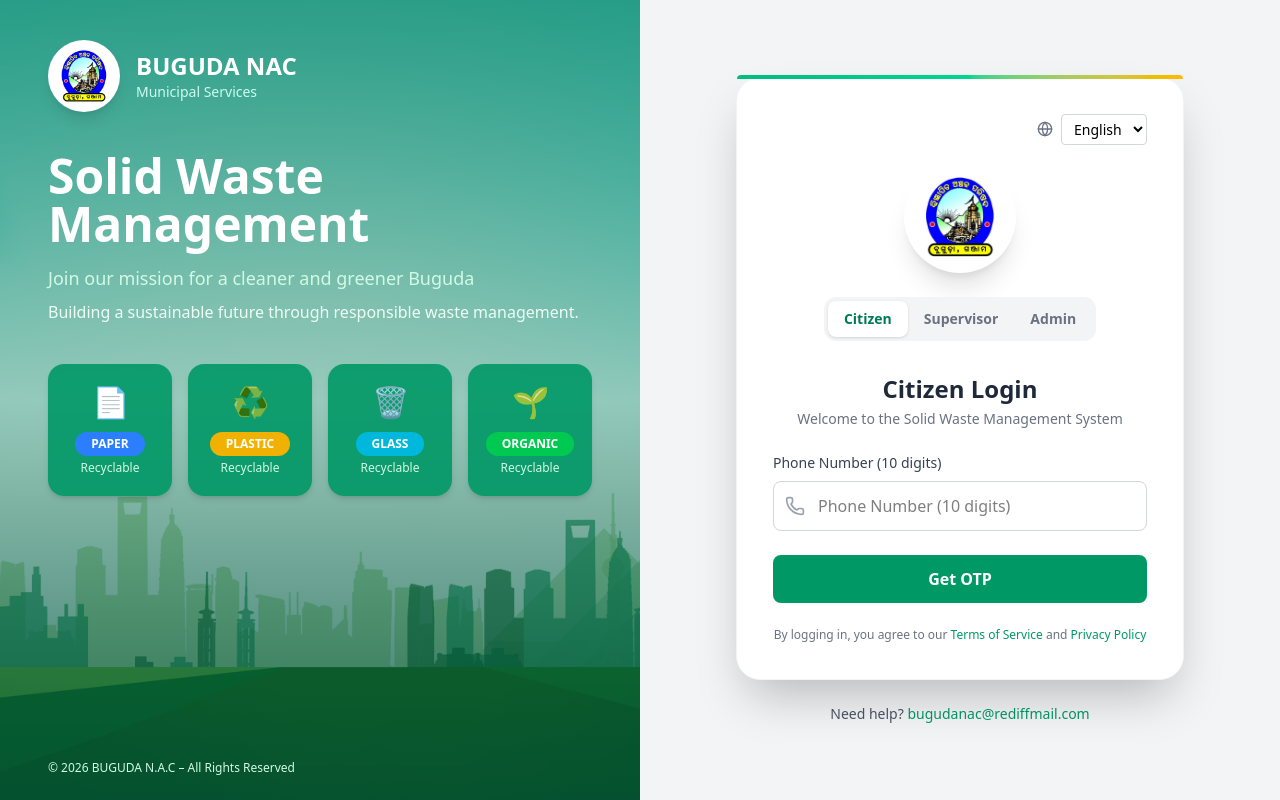
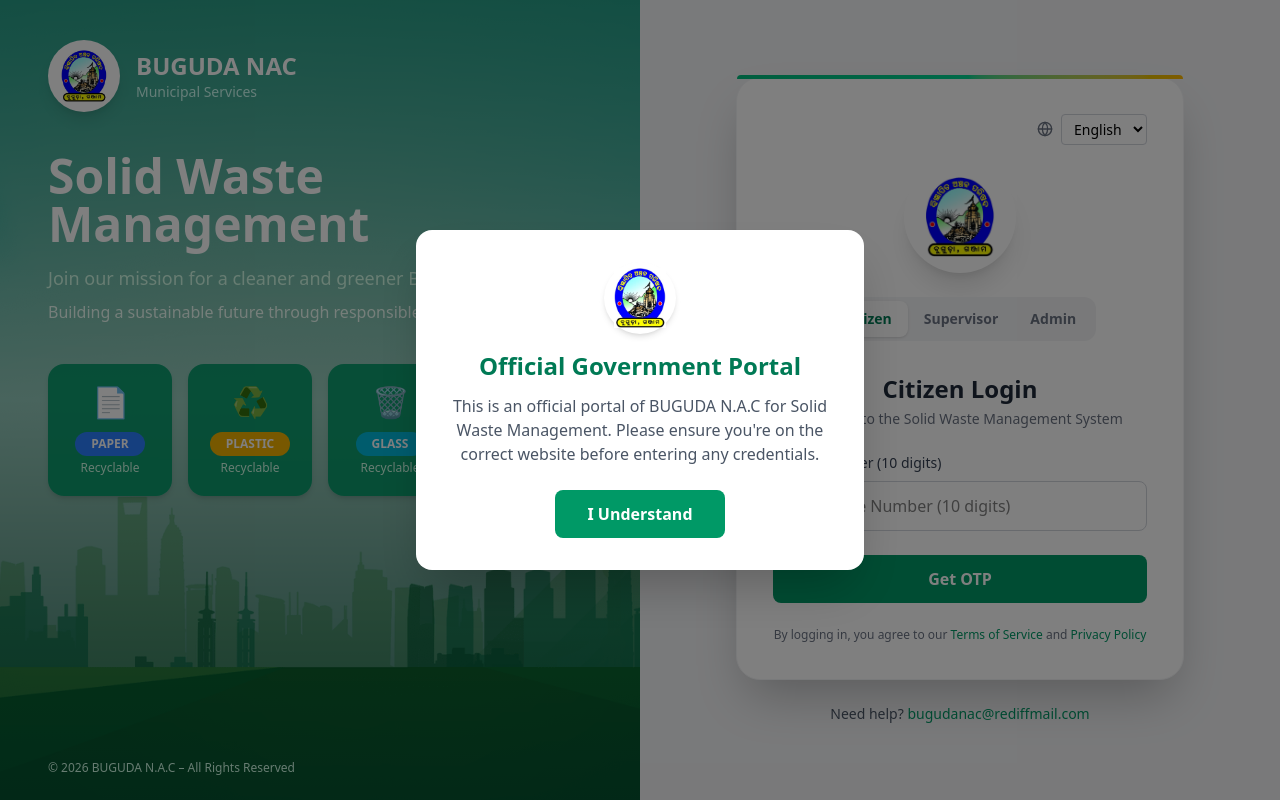
Before and after one commit to tophankumarray/buguda_frontend, a React (Vite) app: page / in a window 1280 px wide. Built offline with nearby package versions, Linux system fonts and the light colour scheme.

Commit message:
update login

```diff
--- a/src/pages/auth/login/Login.jsx
+++ b/src/pages/auth/login/Login.jsx
@@ -32,6 +32,7 @@ const Login = () => {
   const [showOtpInput, setShowOtpInput] = useState(false);
   const [username, setUsername] = useState("");
   const [password, setPassword] = useState("");
+  const [showNotice, setShowNotice] = useState(true);
   const [generatedOtp, setGeneratedOtp] = useState("");
 
   const handleDownloadGuide = () => {
@@ -138,10 +139,10 @@ const Login = () => {
 
   return (
     <div className="min-h-screen flex flex-col lg:flex-row font-sans bg-gray-100">
-      {/* <NoticePopup
+      <NoticePopup
         showNotice={showNotice}
         onClose={() => setShowNotice(false)}
-      /> */}
+      />
 
       <LeftPanel />
 
```
